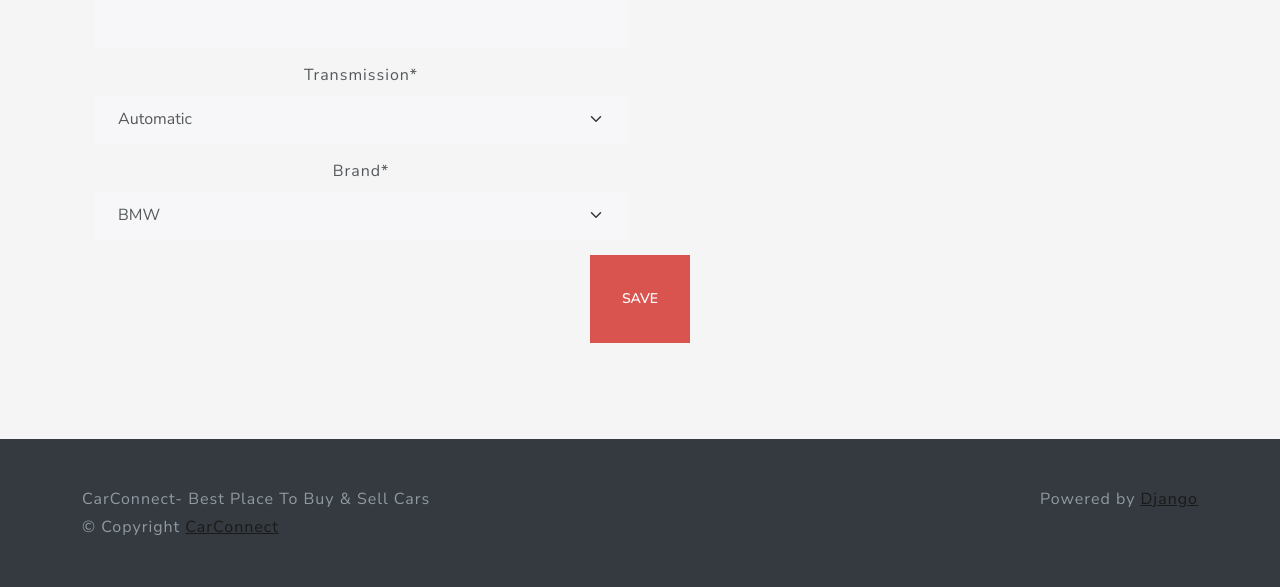
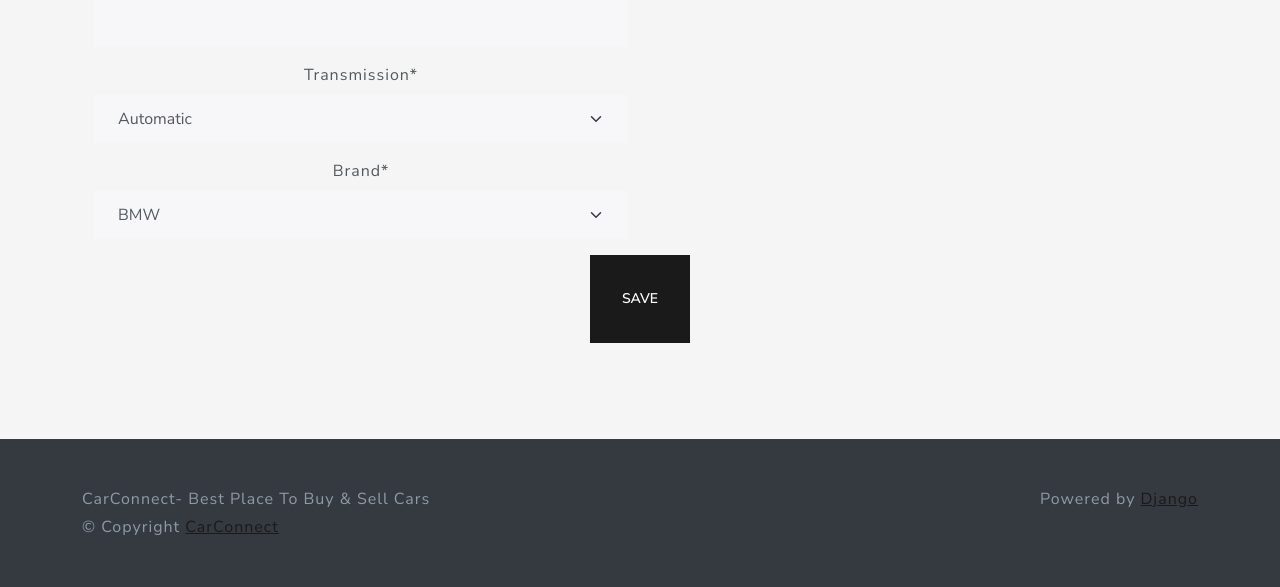
Before and after one commit to Datirsayali12/carSearcher, a Django app: page /list/ in a window 1280 px wide. Shown: the part 940-1527 px from the top of the page. Run offline with Django 5.2, Linux system fonts and the light colour scheme; some libraries are stand-ins or nearby versions.

Commit message:
add changes

```diff
--- a/accounts/templates/login.html
+++ b/accounts/templates/login.html
@@ -9,7 +9,7 @@
             <img class="mb-4" src="{% static 'images/logo.png' %}" alt="" width="200" height="100">
             {% csrf_token %}
             {{ login_form|crispy }}
-            <button class="w-100 btn btn-lg btn-danger" type="submit">Sign In</button>
+            <button class="w-100 btn btn-lg btn-primary" type="submit">Sign In</button>
             <p class="mt-5 mb-3 text-muted">Copyright © 2024 CarConnect</p>
         </form>
     </main>
--- a/accounts/templates/profile.html
+++ b/accounts/templates/profile.html
@@ -23,7 +23,7 @@
                     {{ location_form|crispy }}
                 </div>
                 <br>
-                <button class="btn btn-lg btn-danger" type="submit" value="Submit">Save</button>
+                <button class="btn btn-lg btn-primary" type="submit" value="Submit">Save</button>
             </div>
         </form>
     </div>
--- a/accounts/templates/register.html
+++ b/accounts/templates/register.html
@@ -9,7 +9,7 @@
             <img class="mb-4" src="{% static 'images/logo.png' %}" alt="" width="200" height="100">
             {% csrf_token %}
             {{ register_form|crispy }}
-            <button class="w-100 btn btn-lg btn-danger" type="submit">Register</button>
+            <button class="btn btn-primary" type="submit">Register</button>
             <p class="mt-5 mb-3 text-muted">Copyright © 2024 carConnect</p>
         </form>
     </main>
--- a/app/templates/app/edit.html
+++ b/app/templates/app/edit.html
@@ -22,7 +22,7 @@
                     {{ location_form|crispy }}
                 </div>
             </div>
-            <button class="btn btn-lg btn-danger" type="submit">Save</button>
+            <button class="btn btn-lg btn-primary" type="submit">Save</button>
         </form>
     </div>
 </div>
--- a/app/templates/app/list.html
+++ b/app/templates/app/list.html
@@ -22,7 +22,7 @@
                     {{location_forms|crispy}}
                 </div>
             </div>
-            <button class="btn btn-lg btn-danger" type="submit">Save</button>
+            <button class="btn btn-lg btn-primary" type="submit">Save</button>
         </form>
     </div>
 </div>
--- a/app/templates/app/login_home.html
+++ b/app/templates/app/login_home.html
@@ -21,7 +21,7 @@
                 <form method="get">
                     {{ listing_filter.form | crispy}}
 
-                    <button class="btn btn-sm btn-danger" type="submit">Submit</button>
+                    <button class="btn btn-lg btn-primary" type="submit">Submit</button>
                 </form>
             </div>
         </div>
--- a/app/templates/base/base.html
+++ b/app/templates/base/base.html
@@ -56,7 +56,7 @@
                     </li>
                 </ul>
                 <div class="text-end">
-                    <a type="button" href="{% url 'logout' %}" class="btn btn-danger">Logout</a>
+                    <a type="button" href="{% url 'logout' %}" class="btn btn-lg btn-primary">Logout</a>
                 </div>
                 {% endif %}
             </div>
```
Also changed, not shown: app/templates/components/listing_cards.html (+5 -5 lines).
